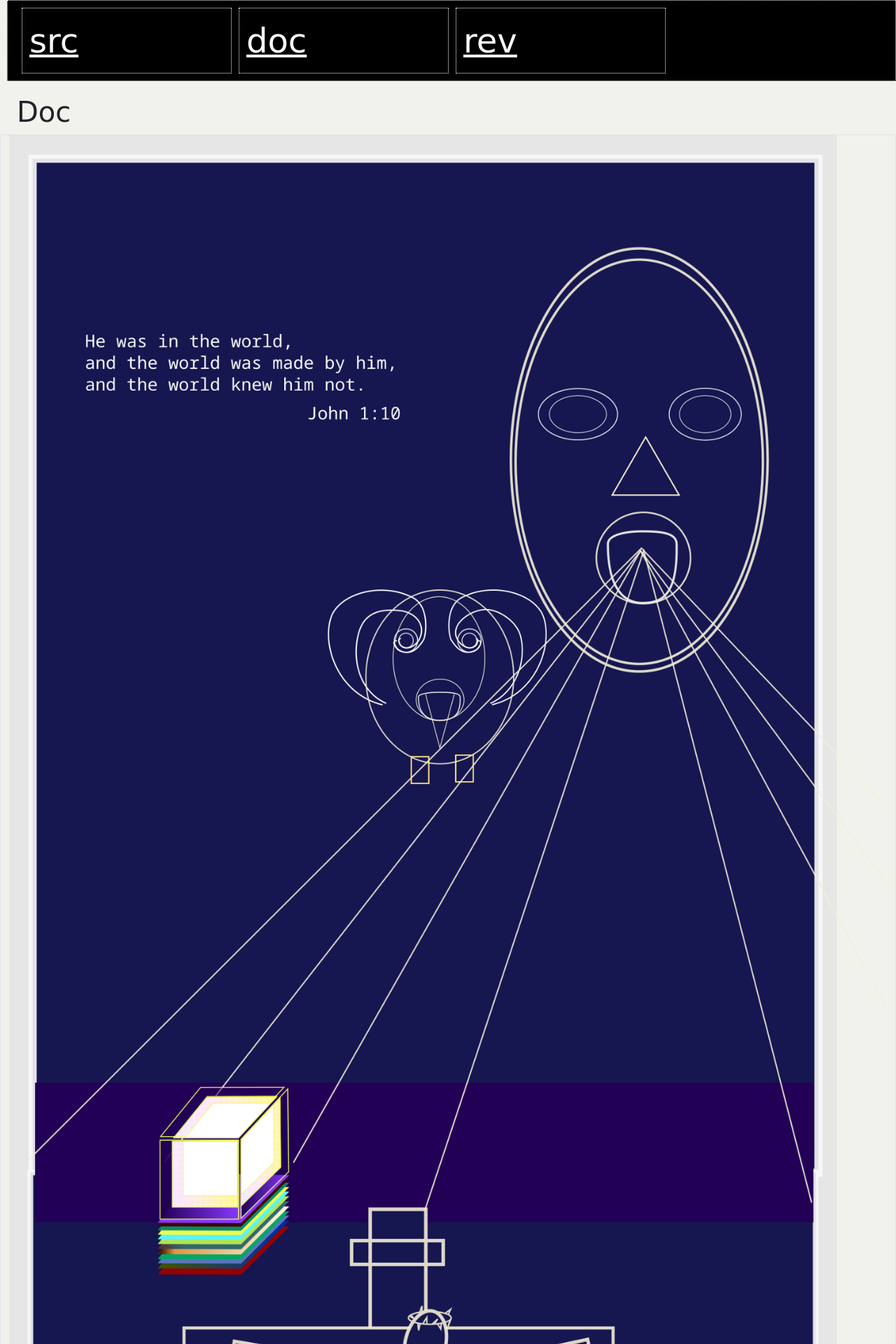
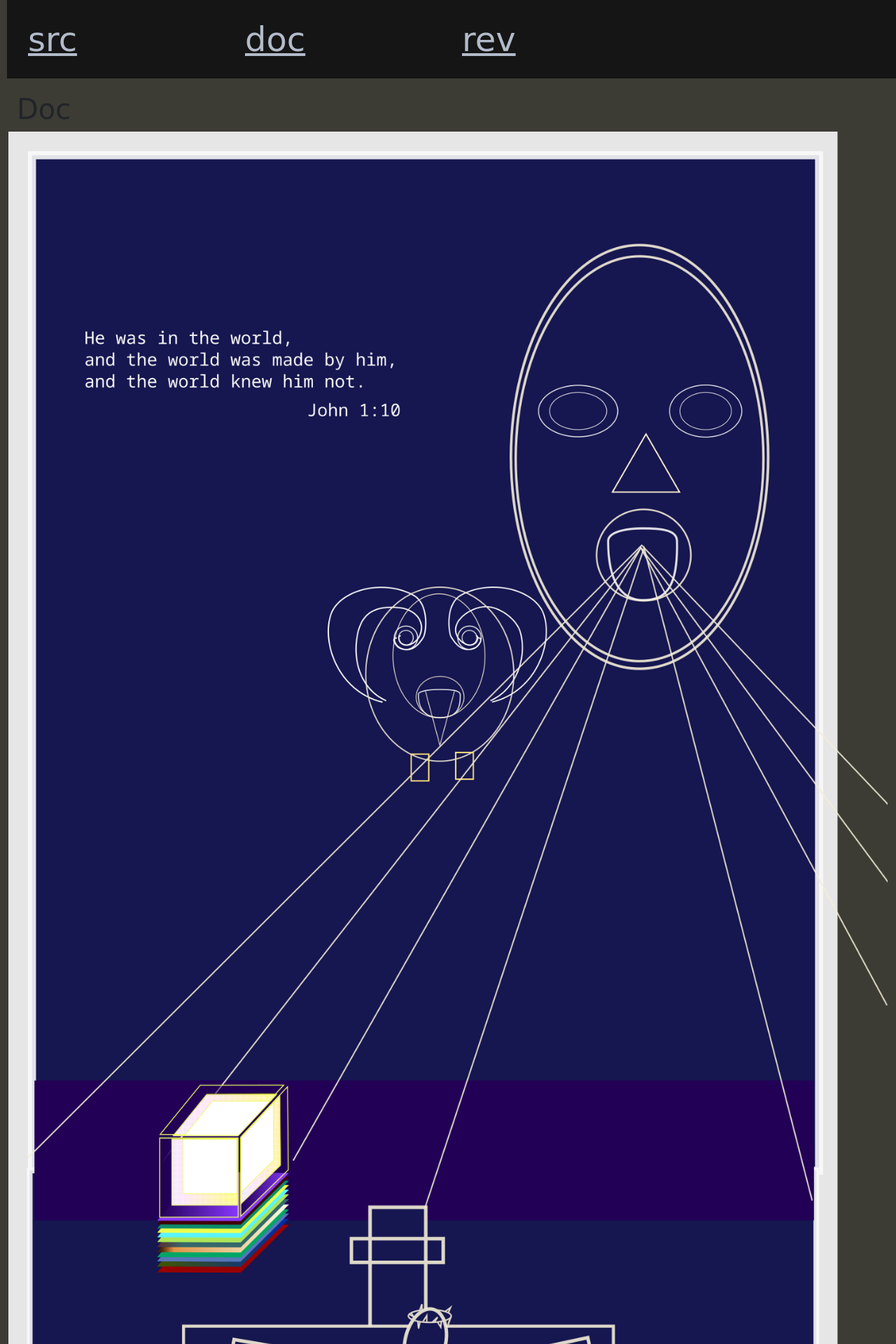
Before and after one commit to softdev45/the-book-of-law-and-the-good-news, a Flask app: page /plan in a window 1280 px wide. Shown: the top 1920 px of the page at 70% size. Run offline with Flask 3, Linux system fonts and the light colour scheme; parts of the project's set-up code (start-up, migrations or seed data) failed here and were passed over.

Commit message:
new theme

```diff
--- a/static/style.css
+++ b/static/style.css
@@ -1,28 +1,33 @@
 body {
 	/* font-family: monospace; */
 	font-family: cursive;
-	background-color: #f2f2ed;
+	/* background-color: #f2f2ed; */
+	/* background-color: #68685e; */
+	/* background-color: #272725; */
+	background-color: #3c3c35;
 }
 
 nav div {
-	background-color: black;
+	background-color: #151515;
 	padding: 10px;
 	margin-left: 10px;
 	display: inline-block;
-	border-right-style: dotted;
-	border-right-color: white;
-	border-right-width: 1px;
+	/* border-right-style: dotted; */
+	/* border-right-color: white; */
+	/* border-right-width: 1px; */
 	/* width: 200px; */
 	display: flex;
 	flex-direction: row;
 }
 
 nav div div:hover {
-	background-color: #9ca93d;
+	/* background-color: #9ca93d; */
+	background-color: #798144;
 }
 
 nav div:hover {
-	background-color: #68685e;
+	/* background-color: #68685e; */
+	background-color: #646450;
 }
 
 nav a {
@@ -39,13 +44,13 @@ nav div div {
 }
 
 nav div div a {
-	color: white;
+	color: rgb(178, 187, 201);
 }
 
 div {
-	border-style: dotted;
-	border-color: white;
-	border-width: 1px;
+	/* border-style: dotted; */
+	/* border-color: white; */
+	/* border-width: 1px; */
 
 	display: flex;
 	flex-direction: column;
@@ -57,14 +62,19 @@ section {
 }
 
 span {
-	border-style: dashed;
-	border-color: #aaaaaa;
-	border-width: 1px;
-	border-bottom-width: 0px;
-	border-right-width: 0px;
+	/* border-style: dashed; */
+	/* border-color: #aaaaaa; */
+	/* border-width: 1px; */
+	/* border-bottom-width: 0px; */
+	/* border-right-width: 0px; */
 }
 
 a {}
+
+.verses,
+a {
+	color: rgb(153, 168, 183);
+}
 
 /* nav div div:first-child {
   background-color: black;
--- a/templates/base.html
+++ b/templates/base.html
@@ -29,7 +29,7 @@
     <header class="mx-4">
       {% block header %}{% endblock %}
     </header>
-    <section class="container border">
+    <section class="container xxxborder">
       {% for message in get_flashed_messages() %}
       <div class="flash">{{ message }}</div>
       {% endfor %}
--- a/templates/verses.html
+++ b/templates/verses.html
@@ -10,7 +10,7 @@
 
 {% block content %}
 
-<span title="Path started at">@{{session.uid }}</span>
+<span class="pathid" title="Path started at">@{{session.uid }}</span>
 <div class="path-trace">
 
 	{% for ref in session.paths %}
@@ -51,7 +51,7 @@
 </div>
 <div class="verses" style="list-style-type: none">
 	{% for item in data %}
-	<div class="border my-3">
+	<div class="xxxborder my-3">
 		<div class="text-secondary">
 			<span class="prevent-select">
 				<a href="/source/{{item['attrib'].id}}">
@@ -60,7 +60,7 @@
 				<!-- #{{fire[item['attrib'].id]}} -->
 			</span>
 			{% if show_verses %}
-			<div>{{item.text}}</div>
+			<div class="verses">{{item.text}}</div>
 			{% endif %}
 
 
```
Also changed, not shown: other parts of static/style.css (+24 -9 lines).
